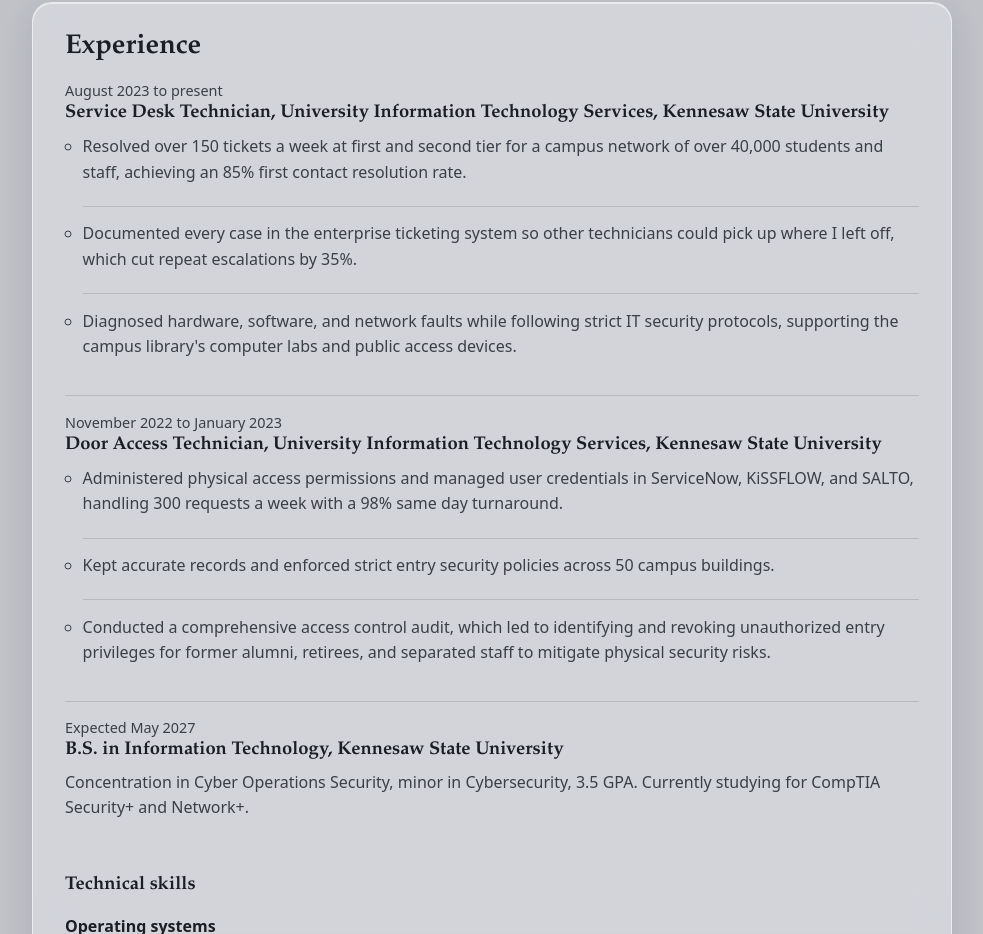
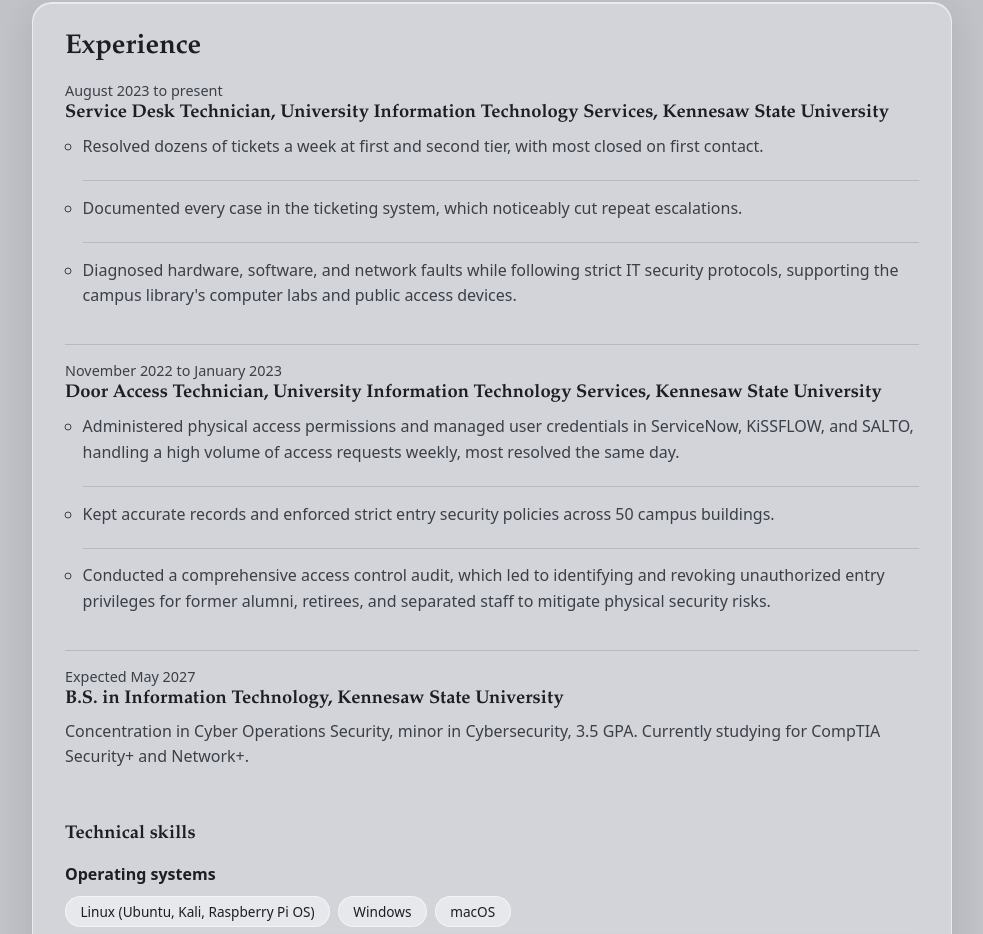
Before and after one commit to DavidAkwari/port, a plain HTML site: page index.html in a window 1280 px wide. Shown: the part 1430-2364 px from the top of the page, without its empty margins (148-1131 px from the left). Drawn offline with Linux system fonts and the light colour scheme; animation ran at ten frames a second.

Commit message:
Add files via upload

```diff
--- a/index.html
+++ b/index.html
@@ -144,15 +144,15 @@
       <li><time>August 2023 to present</time>
         <h3>Service Desk Technician, University Information Technology Services, Kennesaw State University</h3>
         <ul class="impact">
-          <li>Resolved over 150 tickets a week at first and second tier for a campus network of over 40,000 students and staff, achieving an 85% first contact resolution rate.</li>
-          <li>Documented every case in the enterprise ticketing system so other technicians could pick up where I left off, which cut repeat escalations by 35%.</li>
+          <li>Resolved dozens of tickets a week at first and second tier, with most closed on first contact.</li>
+          <li>Documented every case in the ticketing system, which noticeably cut repeat escalations.</li>
           <li>Diagnosed hardware, software, and network faults while following strict IT security protocols, supporting the campus library's computer labs and public access devices.</li>
         </ul>
       </li>
       <li><time>November 2022 to January 2023</time>
         <h3>Door Access Technician, University Information Technology Services, Kennesaw State University</h3>
         <ul class="impact">
-          <li>Administered physical access permissions and managed user credentials in ServiceNow, KiSSFLOW, and SALTO, handling 300 requests a week with a 98% same day turnaround.</li>
+          <li>Administered physical access permissions and managed user credentials in ServiceNow, KiSSFLOW, and SALTO, handling a high volume of access requests weekly, most resolved the same day.</li>
           <li>Kept accurate records and enforced strict entry security policies across 50 campus buildings.</li>
           <li>Conducted a comprehensive access control audit, which led to identifying and revoking unauthorized entry privileges for former alumni, retirees, and separated staff to mitigate physical security risks.</li>
         </ul>
```
